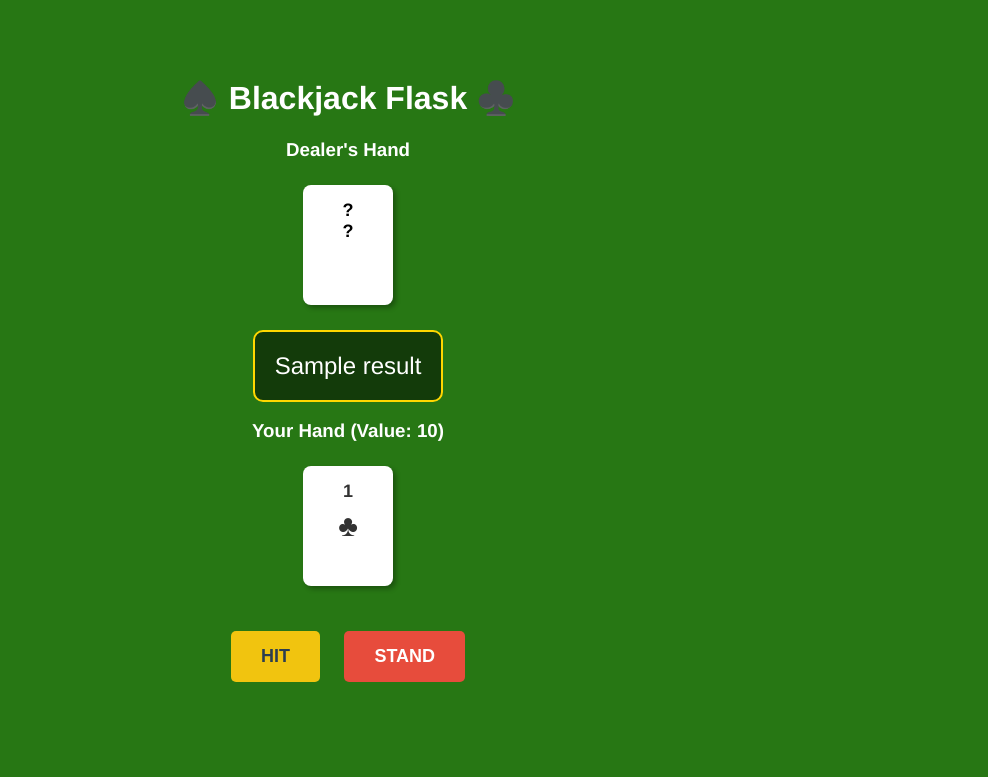
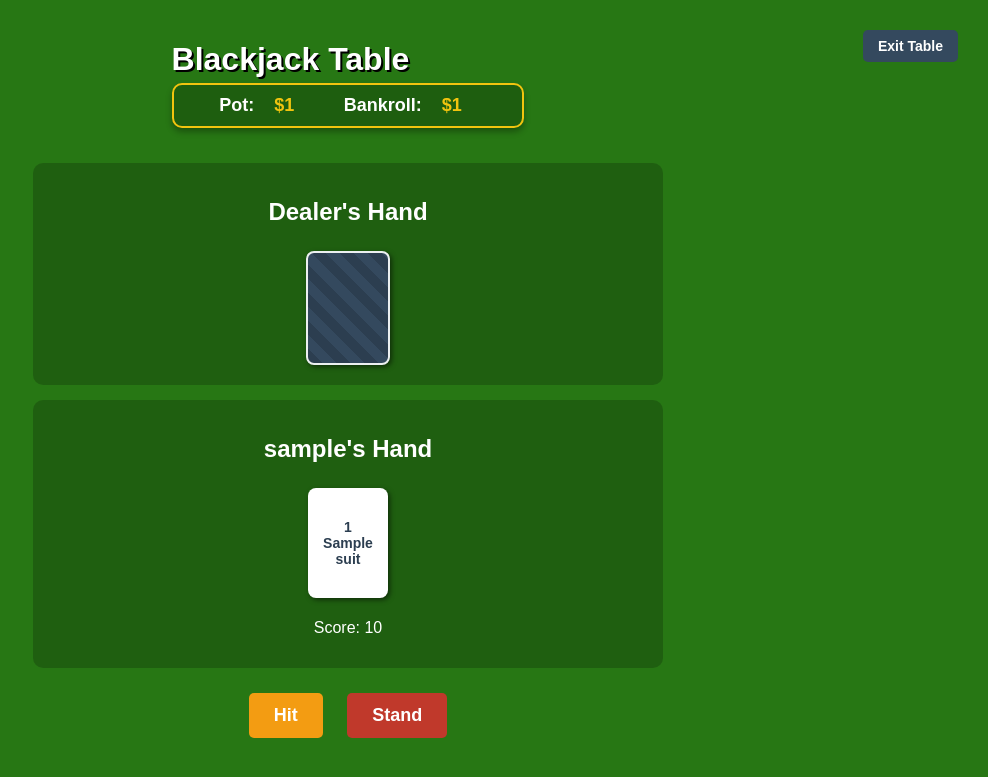
Before and after one commit to ArthurOstr/Flask_Blackjack, a Flask app: template templates/game.html in a window 1280 px wide. Shown: the top 777 px of the page, without its empty margins (292-1280 px from the left). Run offline with Flask 3, Linux system fonts and the light colour scheme; the visitor is signed in with stand-in values (Sample User, id 1); tables that the repository leaves empty hold one stand-in row (values such as "Sample post"); the template is opened without the code that fills it: values that come from a table or form of the project are taken from there, most other values are stand-ins (such as "Sample title", 1, 10 or a date in 2020).

Commit message:
Hadled connection to database with registration data, added option to place your bet and to play the game while winning or loosing money, adding home page with your data and your current amount of currency on bank

```diff
--- a/app.py
+++ b/app.py
@@ -33,21 +33,24 @@ def dict_to_hand(card_list):
 
 @app.route('/register', methods=['GET', 'POST'])
 def register():
-    if request == 'POST':
+    if request.method == 'POST':
         username = request.form.get('username')
         password = request.form.get('password')
 
         # Check if nickname is takem
         if User.query.filter_by(username=username).first():
-            return "Nickname takem! Try another one."
+            return "Nickname take! Try another one."
 
         # Hash and save password
         hashed_pw = generate_password_hash(password)
-        new_user = User(username=username, password_hash=hashed_pw)
-
-        db.session.add(new_user)
-        db.session.commit()
-        return redirect(url_for('login'))
+        new_user = User(username=username, password_hash=hashed_pw, money=1000)
+        try:
+            db.session.add(new_user)
+            db.session.commit()
+            return redirect(url_for('login'))
+        except Exception as e:
+            db.session.rollback()
+            return f"Database Error: {e}"
 
     return render_template('register.html')
 
@@ -63,24 +66,31 @@ def login():
         if user and check_password_hash(user.password_hash, password):
             session['user_id'] = user.id
             session['username'] = user.username
-            return redirect(url_for('index'))
+            return redirect(url_for('home'))
 
-        return "Invalid logdata"
+        return "Invalid login data"
 
     return render_template('login.html')
 
 
 @app.route("/")
 def home():
-    return '<a href="/deal">Start Game</a>'
+    # User must be logged/
+    if 'user_id' not in session:
+        return redirect(url_for('login'))
+    #fetch the current userdata
+    current_user = db.session.get(User, session['user_id'])
+    return render_template('home.html', user=current_user)
 
 
 @app.route("/hit")
 def hit():
+    if 'user_id' not in session:
+        return redirect(url_for('login'))
     # Load and deserialize deck to create object for the webpage
     deck_data = session.get('deck')
     if deck_data is None:
-        return redirect(url_for('deal' ))
+        return redirect(url_for('deal'))
     deck = Deck()
     deck.cards = [Card(c['rank'], c['suit']) for c in deck_data]
 
@@ -88,8 +98,7 @@ def hit():
     player_hand = dict_to_hand(session.get('player_hand'))
 
     # Draw the card from the changed deck
-    new_card = deck.draw()
-    player_hand.add_card(new_card)
+    player_hand.add_card(deck.draw())
 
     # Setting the strict logic
     if player_hand.get_value() > 21:
@@ -103,9 +112,21 @@ def hit():
     return redirect(url_for('game_board'))
 
 
-@app.route("/deal")
+@app.route("/deal", methods=['POST'])
 def deal():
-    # initialize the game objec
+    if 'user_id' not in session:
+        return redirect(url_for('login'))
+    # Get the user and the bet
+    user = db.session.get(User, session['user_id'])
+    bet_amount = int(request.form.get('bet_amount'))
+    # Can the user afford bet?
+    if user.money < bet_amount:
+        return "You don't have enough money"
+    user.money -= bet_amount
+    db.session.commit()
+    # Save bet session
+    session['bet'] = bet_amount
+    # initialize the game object
     deck = Deck()
     player_hand = Hand()
     dealer_hand = Hand()
@@ -128,6 +149,8 @@ def deal():
 
 @app.route("/stand")
 def stand():
+    if 'user_id' not in session:
+        return redirect(url_for('login'))
     #PART 1: RESTORE THE STATE
     #Goal: Get the deck, player_hand, and dealer_hand from the session
     deck_data = session.get('deck')
@@ -140,9 +163,8 @@ def stand():
     deck.cards = [Card(c['rank'], c['suit']) for c in deck_data]
     player_hand = dict_to_hand(player_data)
     dealer_hand = dict_to_hand(dealer_data)
-
-
-
+    user = db.session.get(User, session['user_id'])
+    bet = session.get('bet', 0)
     #PART 2: THE DEALER'S TURN
     #Goal: A loop. While dealer's score is <17, draw a card.
     while dealer_hand.get_value() < 17:
@@ -155,24 +177,26 @@ def stand():
     #If Tier -> Push
     player_score = player_hand.get_value()
     dealer_score = dealer_hand.get_value()
+    bet = session.get('bet', 0)
+    user = User.query.get(session['user_id'])
     if dealer_score > 21:
         session['result'] = "Dealer busts, Player win!"
-        session['game_over'] = True
+        user.money += bet * 2
     elif dealer_score > player_score:
         session['result'] = "Dealer win"
-        session['game_over'] = True
     elif dealer_score < player_score:
         session['result'] = "Player wins"
-        session['game_over'] = True
+        user.money += bet * 2
     else:
         session['result'] = "It's a tie"
-        session['game_over'] = True
+
+    db.session.commit()
+    session['game_over'] = True
 
     #PART 4. SAVE AND SHOW RESULTS
     #Goal: Save the result to session and redirect to the game
     session['deck'] = [{'rank':c.rank, 'suit':c.suit} for c in deck.cards]
     session['dealer_hand'] = object_to_dict(dealer_hand)
-    session['game_over'] = True
 
     return redirect(url_for('game_board'))
 
@@ -188,24 +212,26 @@ def game_board():
 
     if 'user_id' not in session:
         return redirect(url_for('login'))
-
-
+    user = db.session.get(User, session['user_id'])
     player_data = session.get('player_hand')
     dealer_data = session.get('dealer_hand')
     result = session.get('result')
     game_over = session.get('game_over')
 
     if player_data is None:
-        return redirect(url_for('deal'))
+        return redirect(url_for('home'))
     player_hand = dict_to_hand(player_data)
+    dealer_hand = dict_to_hand(dealer_data)
 
     return render_template('game.html',
                            username=session.get('username'),
+                           user=user,
                            player_hand=player_hand.hand,
                            player_score=player_hand.get_value(),
                            dealer_hand=dealer_data,
-                           result=result,
-                           game_over=game_over)
+                           dealer_score=dealer_hand.get_value(),
+                           result=session.get('result'),
+                           game_over=session.get('game_over'))
 
 if __name__ == "__main__":
     app.run(debug=True)
--- a/templates/game.html
+++ b/templates/game.html
@@ -1,137 +1,170 @@
 <!DOCTYPE html>
-<html>
+<html lang="en">
 <head>
-    <title>Flask Blackjack</title>
+    <meta charset="UTF-8">
+    <title>Blackjack Table</title>
     <style>
-        /* The Casino Table Look */
         body {
-            font-family: 'Helvetica', sans-serif;
+            font-family: 'Arial', sans-serif;
             text-align: center;
-            background-color: #277714; /* Felt Green */
+            background-color: #277714; /* Casino Felt Green */
             color: white;
-            padding-top: 50px;
+            margin: 0; padding: 20px;
         }
 
-        /* The Card Design */
+        h1 { margin-bottom: 5px; text-shadow: 2px 2px #000; }
+
+        /* Stats Bar */
+        .stats-bar {
+            background-color: #1e5e0f;
+            border: 2px solid #f1c40f;
+            border-radius: 10px;
+            display: inline-block;
+            padding: 10px 30px;
+            margin-bottom: 20px;
+            box-shadow: 0 4px 6px rgba(0,0,0,0.3);
+        }
+        .stats-bar span { margin: 0 15px; font-size: 18px; font-weight: bold; }
+        .money { color: #f1c40f; }
+
+        .hand-container {
+            background-color: rgba(0, 0, 0, 0.2);
+            border-radius: 10px;
+            padding: 15px;
+            margin: 15px auto;
+            max-width: 600px;
+        }
+
+        .cards {
+            display: flex;
+            justify-content: center;
+            margin-top: 10px;
+            min-height: 120px;
+        }
+
+        /* CARD STYLING */
         .card {
-            display: inline-block;
             background: white;
             color: black;
-            padding: 15px;
+            width: 70px;
+            height: 100px;
+            padding: 5px;
             margin: 5px;
             border-radius: 8px;
-            width: 60px;
-            height: 90px;
-            box-shadow: 3px 3px 5px rgba(0,0,0,0.3);
             font-weight: bold;
-            font-size: 18px;
+            font-size: 14px;
+            box-shadow: 2px 2px 5px rgba(0,0,0,0.5);
+            display: flex;
+            align-items: center;
+            justify-content: center;
+            text-align: center;
             position: relative;
         }
 
-        .red { color: #d9534f; }      /* Red Suit Color */
-        .black { color: #333; }       /* Black Suit Color */
+        .card.red { color: #c0392b; }
+        .card.black { color: #2c3e50; }
 
-        /* The Suit Symbol in the center */
-        .suit-large {
-            font-size: 30px;
-            position: absolute;
-            top: 50%;
-            left: 50%;
-            transform: translate(-50%, -50%);
+        /* HIDDEN CARD (BACK PATTERN) */
+        .card.back {
+            background: #2c3e50;
+            color: transparent;
+            border: 2px solid #ecf0f1;
+            background-image: repeating-linear-gradient(
+                45deg,
+                #2c3e50,
+                #2c3e50 10px,
+                #34495e 10px,
+                #34495e 20px
+            );
         }
 
-        /* Buttons Area */
-        .controls { margin-top: 30px; }
+        .result-box {
+            background: #2c3e50;
+            border: 2px solid #ecf0f1;
+            padding: 20px;
+            border-radius: 10px;
+            margin-top: 20px;
+            display: inline-block;
+        }
 
-        button {
-            padding: 15px 30px;
+        .btn {
+            padding: 12px 25px;
             font-size: 18px;
+            margin: 10px;
+            cursor: pointer;
             border: none;
             border-radius: 5px;
-            cursor: pointer;
-            margin: 10px;
             font-weight: bold;
+            text-decoration: none;
+            display: inline-block;
         }
+        .btn-hit { background-color: #f39c12; color: white; }
+        .btn-hit:hover { background-color: #e67e22; }
 
-        .btn-hit { background-color: #f1c40f; color: #2c3e50; }
-        .btn-stand { background-color: #e74c3c; color: white; }
-        .btn-deal { background-color: #3498db; color: white; }
+        .btn-stand { background-color: #c0392b; color: white; }
+        .btn-stand:hover { background-color: #e74c3c; }
 
-        .result-message {
-            background-color: rgba(0,0,0,0.5);
-            padding: 20px;
-            border-radius: 10px;
-            display: inline-block;
-            margin-top: 20px;
-            font-size: 24px;
-            border: 2px solid gold;
-        }
+        .btn-new { background-color: #2ecc71; color: white; }
+        .btn-new:hover { background-color: #27ae60; }
+
+        .btn-home { background-color: #34495e; color: white; font-size: 14px; padding: 8px 15px; }
     </style>
 </head>
 <body>
 
-    <h1>♠️ Blackjack Flask ♣️</h1>
+    <a href="{{ url_for('home') }}" class="btn btn-home" style="float: right;">Exit Table</a>
 
-    <div>
-    	<h3>Dealer's Hand</h3>
-<div class="cards">
-    {% for card in dealer_hand %}
+    <h1>Blackjack Table</h1>
 
-        {% if loop.first and not game_over %}
+    <div class="stats-bar">
+        <span>Pot: <span class="money">${{ session['bet'] }}</span></span>
+        <span>Bankroll: <span class="money">${{ user.money }}</span></span>
+    </div>
 
-            <div class="card hidden-card">
-                <div class="top-rank">?</div>
-                <div class="suit">?</div>
-                </div>
+    <div class="hand-container">
+        <h2>Dealer's Hand</h2>
+        <div class="cards">
+            {% for card in dealer_hand %}
+                {# LOGIC: Hide the FIRST card if the game is NOT over #}
+                {% if loop.index0 == 0 and not game_over %}
+                    <div class="card back"></div>
+                {% else %}
+                    {% set color_class = 'red' if card.suit in ['Hearts', 'Diamonds'] else 'black' %}
+                    <div class="card {{ color_class }}">
+                        {{ card.rank }}<br>{{ card.suit }}
+                    </div>
+                {% endif %}
+            {% endfor %}
+        </div>
+        {% if game_over %}
+            <p>Score: {{ dealer_score }}</p>
+        {% endif %}
+    </div>
 
-
-        {% else %}
-
-            <div class="card">
-                <div class="top-rank">{{ card.rank }}</div>
-
-                <div class="suit" style="color: {{ 'red' if card.suit in ['Hearts', 'Diamonds'] else 'black' }}">
-
-                    {{ {'Hearts': '♥', 'Diamonds': '♦', 'Spades': '♠', 'Clubs': '♣'}[card.suit] }}
-
-            </div>
-
-            </div>
-
-        {% endif %}
-
-    {% endfor %}
-</div>
-            </div>
-
-    {% if result %}
-    <div class="result-message">
-        {{ result }}
-    </div>
-    {% endif %}
-
-    <div>
-        <h3>Your Hand (Value: {{ player_score if player_score else '?' }})</h3>
-        <div>
+    <div class="hand-container">
+        <h2>{{ username }}'s Hand</h2>
+        <div class="cards">
             {% for card in player_hand %}
-                <div class="card {% if card.suit in ['Hearts', 'Diamonds'] %}red{% else %}black{% endif %}">
-                    {{ card.rank }}
-                    <div class="suit-large">
-                        {% if card.suit == 'Hearts' %}♥{% elif card.suit == 'Diamonds' %}♦{% elif card.suit == 'Spades' %}♠{% else %}♣{% endif %}
-                    </div>
+                {% set color_class = 'red' if card.suit in ['Hearts', 'Diamonds'] else 'black' %}
+                <div class="card {{ color_class }}">
+                    {{ card.rank }}<br>{{ card.suit }}
                 </div>
             {% endfor %}
         </div>
+        <p>Score: {{ player_score }}</p>
     </div>
 
-    <div class="controls">
-        {% if game_over %}
-            <a href="/deal"><button class="btn-deal">🔄 New Game</button></a>
-        {% else %}
-            <a href="/hit"><button class="btn-hit">HIT</button></a>
-            <a href="/stand"><button class="btn-stand">STAND</button></a>
-        {% endif %}
-    </div>
+    {% if game_over %}
+        <div class="result-box">
+            <h2>{{ result }}</h2>
+            <a href="{{ url_for('home') }}" class="btn btn-new">Place New Bet</a>
+        </div>
+    {% else %}
+        <div>
+            <a href="/hit" class="btn btn-hit">Hit</a>
+            <a href="/stand" class="btn btn-stand">Stand</a>
+        </div>
+    {% endif %}
 
 </body>
 </html>
```
Also changed, not shown: templates/home.html (added, +51 -0 lines).
